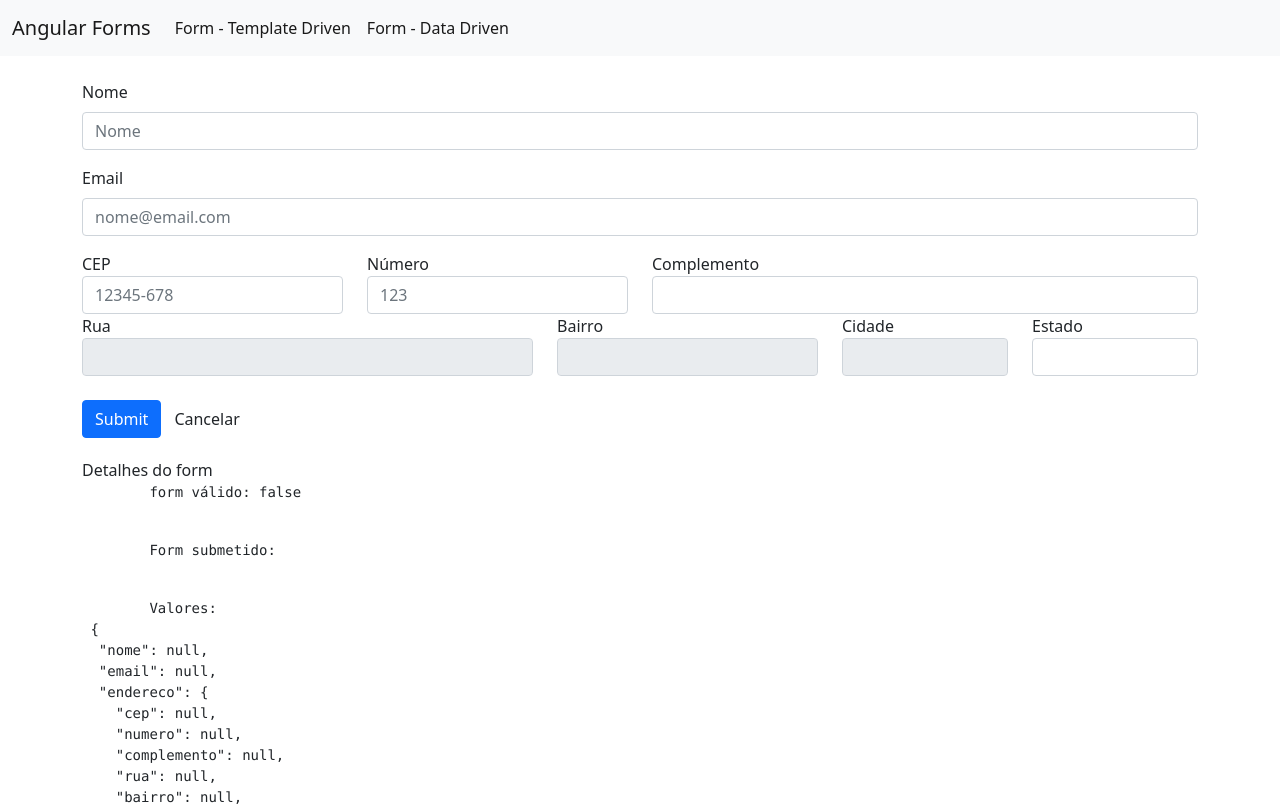
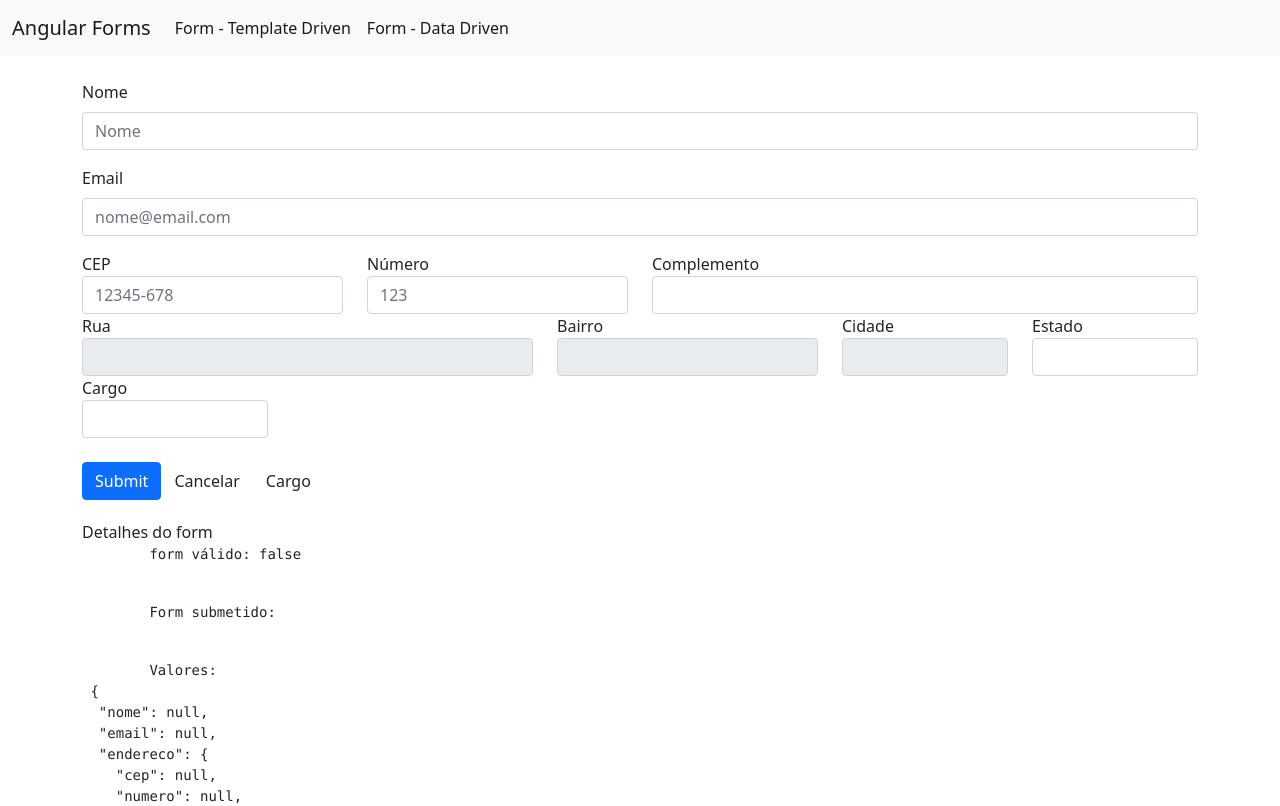
Before and after one commit to GustavoBomfim/formularios-templateDriven, an Angular app in the folder forms/: page /dataForm in a window 1280 px wide. Shown: the top 806 px of the page. Built offline with nearby package versions, Linux system fonts and the light colour scheme.

Commit message:
Combobox com Objeto (ngValue e compareWith)

```diff
--- a/forms/src/app/data-form/data-form.component.html
+++ b/forms/src/app/data-form/data-form.component.html
@@ -78,9 +78,22 @@
 
     </div>
 
+    <div class="form-group">
+        <div class="col-md-2" >
+
+            <label for="cargo" class="control-label" >Cargo</label>
+            <select class="form-control" id="cargo" formControlName="cargo" [compareWith]="compararCargos">
+
+                <option *ngFor="let cargo of cargos" [ngValue]="cargo"> {{ cargo.desc }}</option>
+            </select>
+        </div>
+
+    </div>
+
     <br>
     <button type="submit" class="btn btn-primary" >Submit</button>
     <button class="btn" (click)="resetar()">Cancelar</button>
+    <button class="btn" (click)="setarCargo()">Cargo</button>
 
     <app-form-debug [form]="formulario"></app-form-debug>
 </form>
--- a/forms/src/app/data-form/data-form.component.ts
+++ b/forms/src/app/data-form/data-form.component.ts
@@ -15,6 +15,7 @@
 
   formulario!: FormGroup;
   estados!: Observable<EstadoBr[]>;
+  cargos!: any[];
 
   constructor(private formBuilder: FormBuilder, private http: HttpClient, private dropdownService: DropdownService,
      private cepService: ConsultaCepService) { }
@@ -22,6 +23,8 @@
   ngOnInit(): void {
 
     this.estados = this.dropdownService.getEstadoBr();
+
+    this.cargos = this.dropdownService.getCargos();
 
     /*this.dropdownService.getEstadoBr().subscribe({
       next: (res) => {
@@ -45,7 +48,9 @@
         bairro: [null, Validators.required],
         cidade: [null, Validators.required],
         estado: [null, Validators.required]
-      })
+      }),
+
+      cargo: [null]
     });
 
     Validators.pattern("[a-z0-9!#$%&'*+/=?^_`{|}~-]+(?:\.[a-z0-9!#$%&'*+/=?^_`{|}~-]+)*@(?:[a-z0-9](?:[a-z0-9-]*[a-z0-9])?\.)+[a-z0-9](?:[a-z0-9-]*[a-z0-9])?");
@@ -125,6 +130,16 @@
         cidade: null,
         estado: null
       }
-    })
+    });
+  }
+
+  setarCargo(){
+    const cargo = { nome: 'Dev', nivel: 'Pleno', desc: 'Dev Pl'};
+    this.formulario.get('cargo')?.setValue(cargo);
+  }
+
+  compararCargos(obj1: any, obj2: any){
+    return obj1 && obj2 ? (obj1.nome === obj2.nome && obj1.nivel === obj2.nivel) : obj1 === obj2;
+
   }
 }
--- a/forms/src/app/shared/services/dropdown.service.ts
+++ b/forms/src/app/shared/services/dropdown.service.ts
@@ -11,4 +11,13 @@
   getEstadoBr(){
     return this.http.get<EstadoBr[]>('assets/dados/estadosbr.json').pipe();
   }
+
+  getCargos(){
+    return [
+      { nome: 'Dev', nivel: 'Junior', desc: 'Dev Jr'},
+      { nome: 'Dev', nivel: 'Pleno', desc: 'Dev Pl'},
+      { nome: 'Dev', nivel: 'Senior', desc: 'Dev Sr'},
+
+    ];
+  }
 }
```
